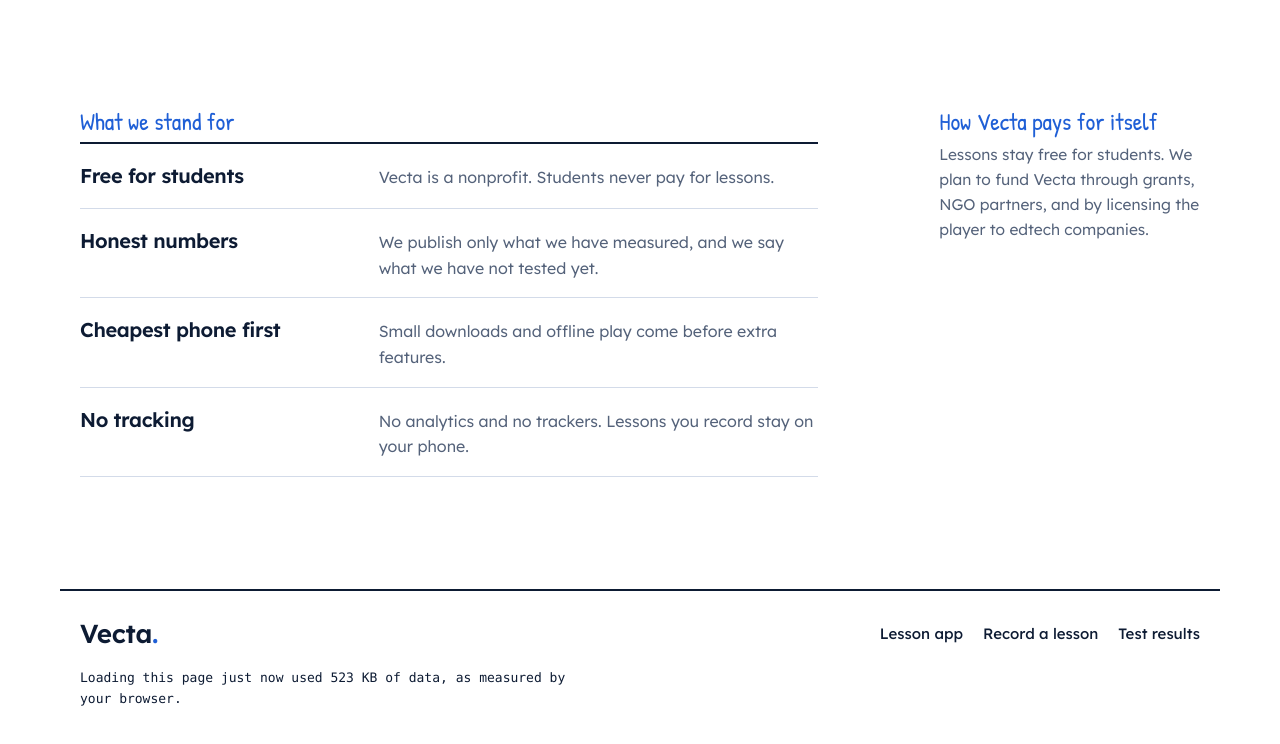
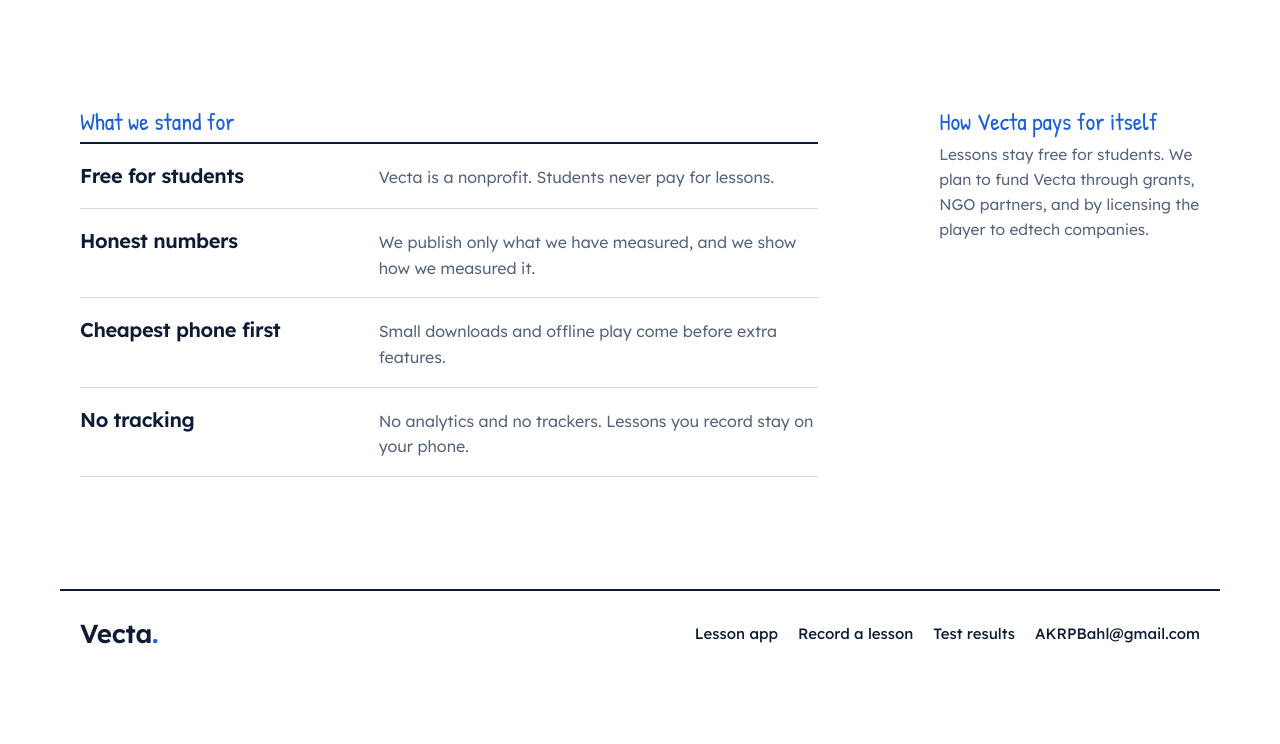
Before and after one commit to Vecta-team/Vecta, a plain HTML site: page index.html in a window 1280 px wide. Shown: the part 4868-5612 px from the top of the page. After the commit the page ends 5562 px from the top, so only its background shows below. Drawn offline with Linux system fonts and the light colour scheme.

Commit message:
Front page: footer is only name, links and contact email; reword Honest numbers
Co-Authored-By: Claude Fable 5.2 <noreply@anthropic.com>
Claude-Session: https://claude.ai/code/session_01Sorg6PrShZjAzfmXbsubfa

```diff
--- a/index.html
+++ b/index.html
@@ -198,7 +198,7 @@
     <h2>What we stand for</h2>
     <dl>
       <div><dt>Free for students</dt><dd>Vecta is a nonprofit. Students never pay for lessons.</dd></div>
-      <div><dt>Honest numbers</dt><dd>We publish only what we have measured, and we say what we have not tested yet.</dd></div>
+      <div><dt>Honest numbers</dt><dd>We publish only what we have measured, and we show how we measured it.</dd></div>
       <div><dt>Cheapest phone first</dt><dd>Small downloads and offline play come before extra features.</dd></div>
       <div><dt>No tracking</dt><dd>No analytics and no trackers. Lessons you record stay on your phone.</dd></div>
     </dl>
@@ -218,9 +218,9 @@
       <a href="app.html">Lesson app</a>
       <a href="record.html">Record a lesson</a>
       <a href="results.html">Test results</a>
+      <a href="mailto:AKRPBahl@gmail.com">AKRPBahl@gmail.com</a>
     </nav>
   </div>
-  <p id="pageKB" hidden></p>
 </footer>
 
 <audio id="audio" preload="none"></audio>
--- a/site.css
+++ b/site.css
@@ -201,6 +201,5 @@ body.site { padding: 0; background: var(--surface); font-family: var(--display);
 
 /* ---------- footer */
 .foot { margin-top: clamp(64px, 9vw, 112px); padding-block: 22px max(40px, env(safe-area-inset-bottom, 0px)); border-top: 2px solid var(--ink); display: grid; gap: 14px; font-size: 14px; color: var(--muted); }
-.foot nav { gap: 20px; }
+.foot nav { gap: 8px 20px; }
 .foot p { max-width: 75ch; }
-#pageKB { font-family: var(--mono); font-size: 13px; color: var(--ink); }
--- a/site.js
+++ b/site.js
@@ -138,13 +138,4 @@
     }), { threshold: 0.6 });
     document.querySelectorAll("[data-draw]").forEach(n => io.observe(n));
   }
-
-  // ---------- footer: how much data this page really used, as reported by the browser
-  window.addEventListener("load", () => setTimeout(() => {
-    try {
-      const entries = performance.getEntriesByType("navigation").concat(performance.getEntriesByType("resource"));
-      const bytes = entries.reduce((n, e) => n + (e.transferSize || 0), 0);
-      if (bytes > 0) { $("pageKB").textContent = "Loading this page just now used " + Math.round(bytes / 1000) + " KB of data, as measured by your browser."; $("pageKB").hidden = false; }
-    } catch (e) { /* older browser: leave the line hidden */ }
-  }, 400));
 })();
--- a/sw.js
+++ b/sw.js
@@ -1,5 +1,5 @@
 /* Vecta offline support. */
-const CACHE = "vecta-app-site-2026-11-14b";   // the site and app: saved the first time the app page is opened. Change this name whenever any file below changes.
+const CACHE = "vecta-app-site-2026-11-14c";   // the site and app: saved the first time the app page is opened. Change this name whenever any file below changes.
 const LESSONS = "vecta-lessons-a507090628";  // lessons: saved by "Download all lessons" or when played
 const FILES = [
  "./",
```
Also changed, not shown: 1 other file.
